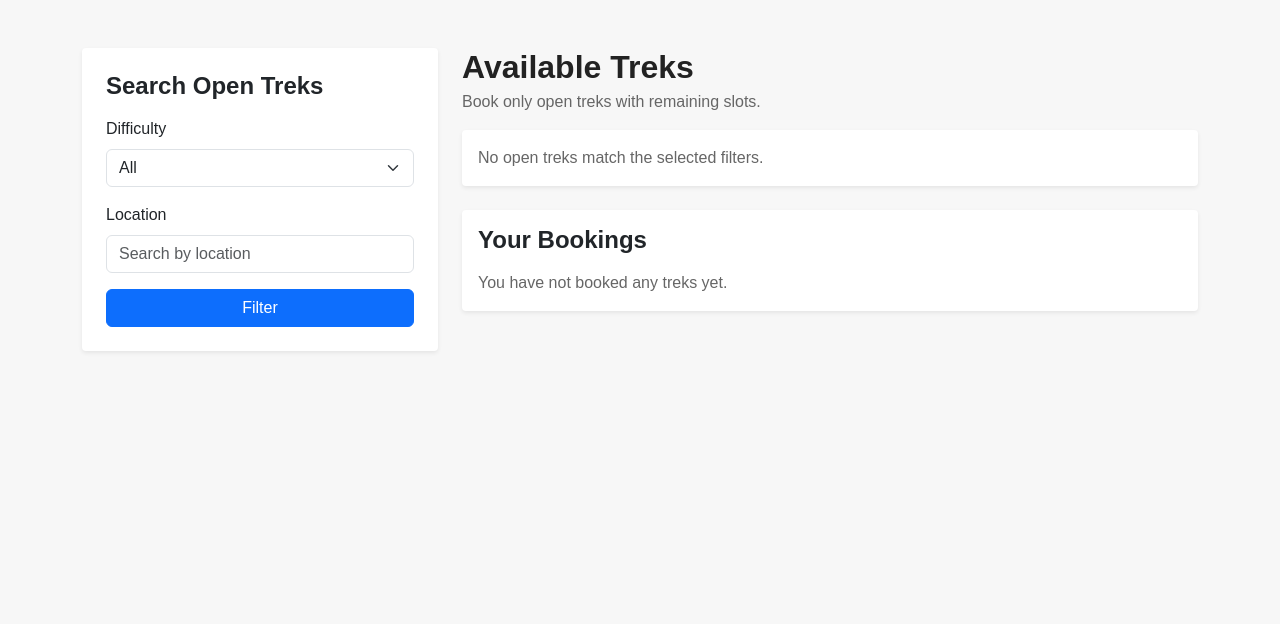
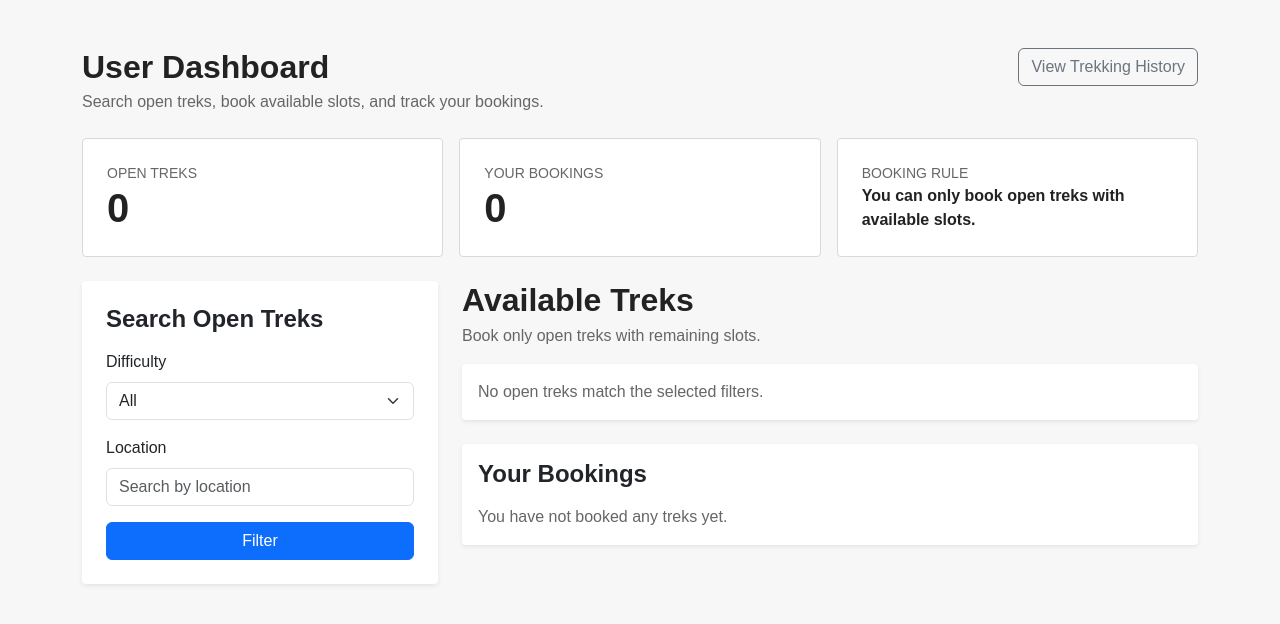
Before and after one commit to 23f2004742/Trekking-Management-App-V1, a Flask app: template templates/user_dashboard.html in a window 1280 px wide. Shown: the part 57-681 px from the top of the page. Run offline with Flask 3, Linux system fonts and the light colour scheme; the template is opened without the code that fills it, so the values that code supplies are empty.

Commit message:
Milestone-5 User Dashboard and Trek Booking System

```diff
--- a/templates/user_dashboard.html
+++ b/templates/user_dashboard.html
@@ -1,6 +1,35 @@
 {% extends 'base.html' %}
 {% block title %}User Dashboard | Trekking Management{% endblock %}
 {% block content %}
+<div class="d-flex justify-content-between align-items-start flex-wrap gap-3 mb-4">
+  <div>
+    <h2 class="fw-bold mb-1">User Dashboard</h2>
+    <p class="text-secondary mb-0">Search open treks, book available slots, and track your bookings.</p>
+  </div>
+  <a class="btn btn-outline-secondary" href="{{ url_for('history') }}">View Trekking History</a>
+</div>
+
+<div class="row g-3 mb-4">
+  <div class="col-md-4">
+    <div class="stat-card p-4 h-100">
+      <div class="text-uppercase small text-secondary">Open Treks</div>
+      <div class="display-6 fw-bold">{{ available_treks|length }}</div>
+    </div>
+  </div>
+  <div class="col-md-4">
+    <div class="stat-card p-4 h-100">
+      <div class="text-uppercase small text-secondary">Your Bookings</div>
+      <div class="display-6 fw-bold">{{ booked_treks|length }}</div>
+    </div>
+  </div>
+  <div class="col-md-4">
+    <div class="stat-card p-4 h-100">
+      <div class="text-uppercase small text-secondary">Booking Rule</div>
+      <div class="fw-semibold">You can only book open treks with available slots.</div>
+    </div>
+  </div>
+</div>
+
 <div class="row g-4">
   <div class="col-lg-4">
     <div class="card shadow-sm border-0">
```
